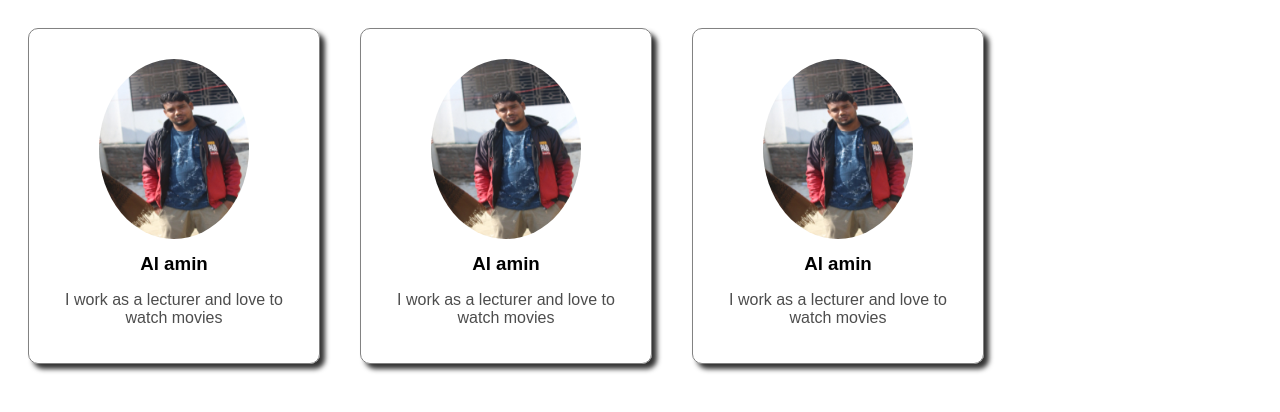
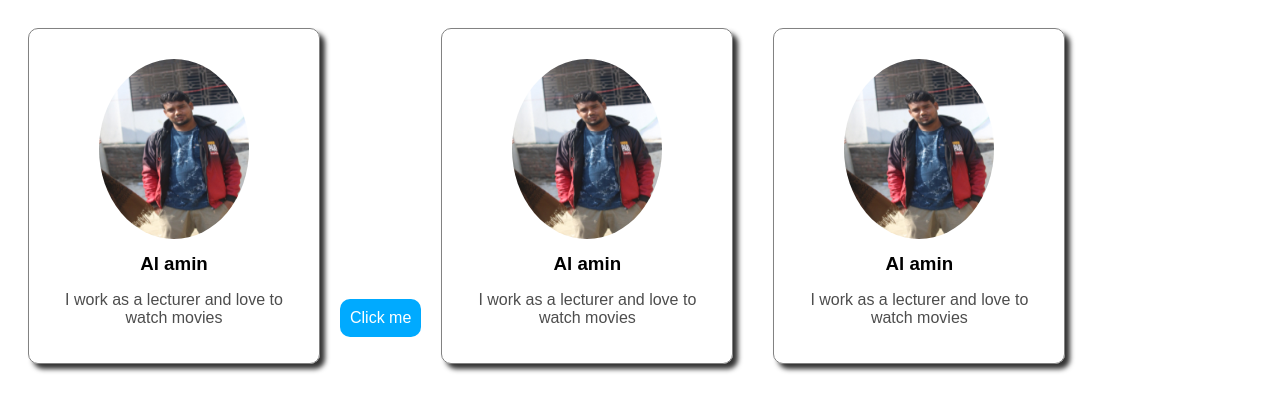
Before and after one commit to Alamin11/react-learning-, a React (Vite) app in the folder react-card/: page / in a window 1280 px wide. Shown: the top 412 px of the page. Built offline with nearby package versions, Linux system fonts and the light colour scheme.

Commit message:
added external css on button element

```diff
--- a/react-card/src/App.jsx
+++ b/react-card/src/App.jsx
@@ -1,9 +1,11 @@
 import Card from './Card.jsx'
+import Button from './Button.jsx'
 
 function App() {
   return (
     <>
       <Card />
+      <Button />
       <Card />
       <Card />
     </>
--- /dev/null
+++ b/react-card/src/Button.jsx
@@ -0,0 +1,6 @@
+function Button() {
+    return (
+        <button className="btn">Click me</button>
+    );
+}
+export default Button
--- a/react-card/src/index.css
+++ b/react-card/src/index.css
@@ -1,3 +1,12 @@
+.btn {
+    background-color: hsl(200, 100%, 50%);
+    border: none;
+    border-radius: 10px;
+    padding: 10px;
+    color: hsl(100, 100%, 100%);
+    font-size: 1rem;
+}
+
 .card {
     border: 1px solid hsl(0, 0%, 51%);
     border-radius: 10px;
```
